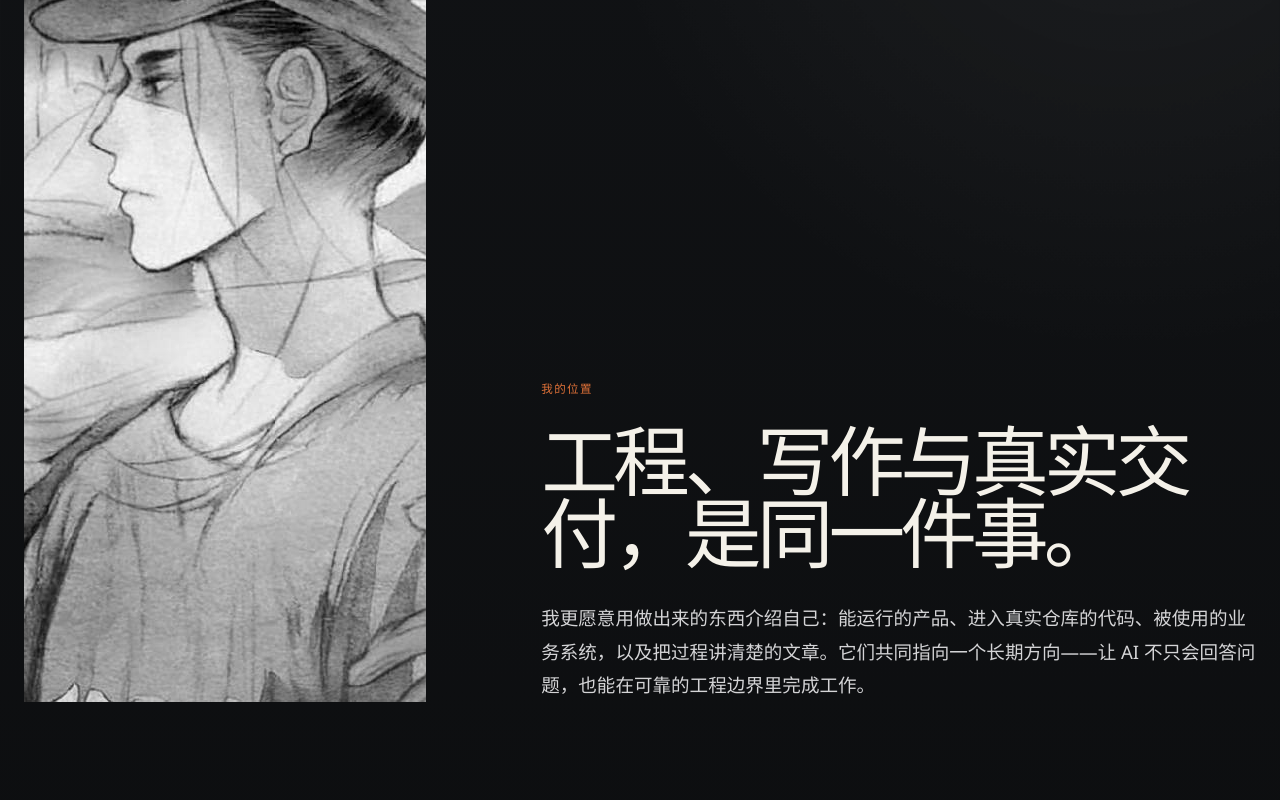
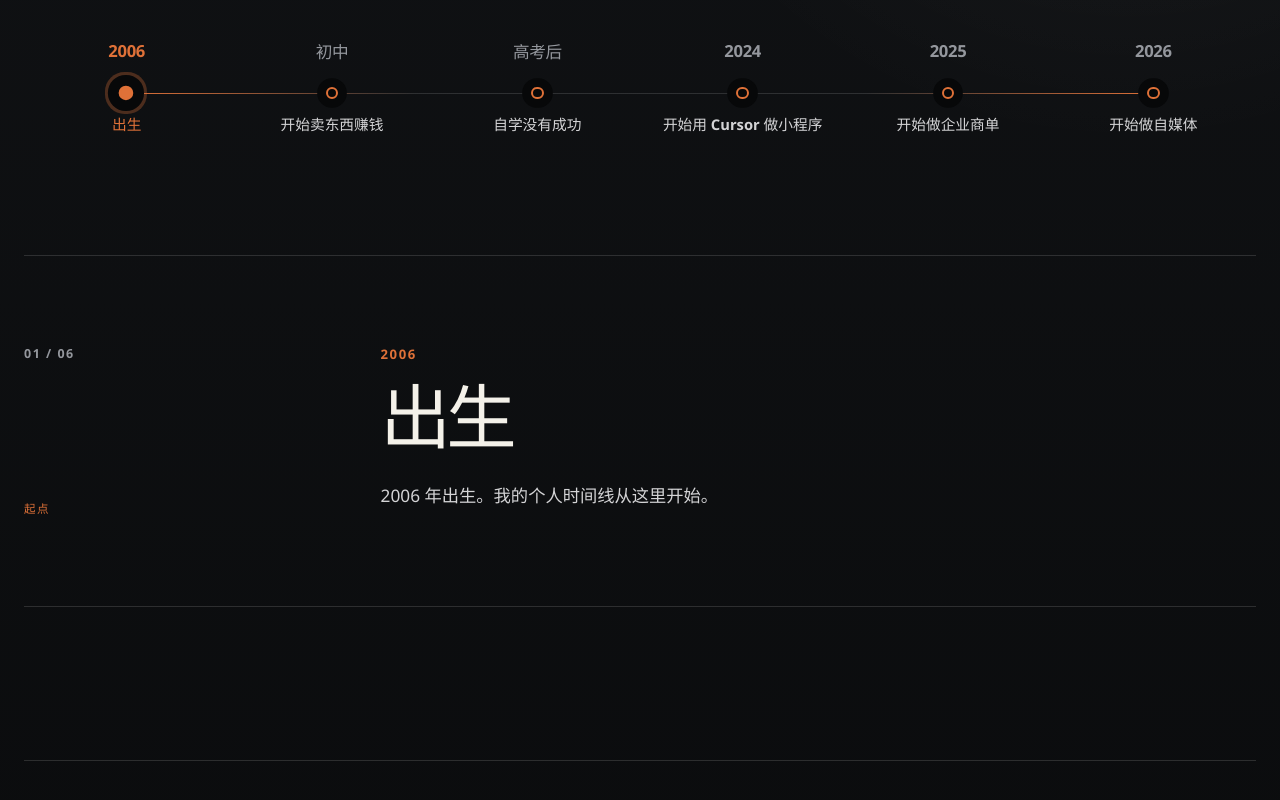
Before and after one commit to luochen211/luo-chen-com, a React (Vite) app: page /about in a window 1280 px wide. Shown: the part 1182-1982 px from the top of the page. Built offline with nearby package versions, Linux system fonts and the light colour scheme.

Commit message:
fix: remove about positioning section

```diff
--- a/src/data/siteContent.js
+++ b/src/data/siteContent.js
@@ -652,8 +652,6 @@ const requiredSections = {
     about: {
       eyebrow: '关于我 / ABOUT', range: '2006 — NOW', title: '我在把复杂问题，变成可靠交付。',
       intro: '我是落尘，2006 年出生。现在是一名 Agent Harness 工程师与全栈构建者，也持续写作、做产品，把学习过的东西留成可以被检查的公开作品。',
-      portraitAlt: '落尘的个人照片', storyEyebrow: '我的位置', storyTitle: '工程、写作与真实交付，是同一件事。',
-      storyText: '我更愿意用做出来的东西介绍自己：能运行的产品、进入真实仓库的代码、被使用的业务系统，以及把过程讲清楚的文章。它们共同指向一个长期方向——让 AI 不只会回答问题，也能在可靠的工程边界里完成工作。',
       timelineEyebrow: '个人时间线', timelineTitle: '从 2006，到正在发生的现在。', timelineHint: '选择坐标，查看对应事件',
       timeline: [
         { year: '2006', dateTime: '2006', label: '起点', title: '出生', text: '2006 年出生。我的个人时间线从这里开始。' },
@@ -689,8 +687,6 @@ const requiredSections = {
     about: {
       eyebrow: 'ABOUT', range: '2006 — NOW', title: 'I turn complex problems into reliable delivery.',
       intro: 'I am Luochen, born in 2006. I work toward Agent Harness engineering and full-stack delivery while writing, building products, and leaving what I learn as public work people can inspect.',
-      portraitAlt: 'Portrait of Luochen', storyEyebrow: 'Where I stand', storyTitle: 'Engineering, writing, and real delivery are one practice.',
-      storyText: 'I prefer to introduce myself through what I make: runnable products, code that enters real repositories, business systems people use, and writing that explains the process. Together they point toward one long-term direction—helping AI complete work inside reliable engineering boundaries.',
       timelineEyebrow: 'Personal timeline', timelineTitle: 'From 2006 to the work still unfolding.', timelineHint: 'Select a coordinate to view the event',
       timeline: [
         { year: '2006', dateTime: '2006', label: 'Beginning', title: 'Born', text: 'I was born in 2006. My personal timeline starts here.' },
--- a/src/pages/AboutPage.jsx
+++ b/src/pages/AboutPage.jsx
@@ -24,17 +24,6 @@ export default function AboutPage({ t, locale = 'zh' }) {
         <h1>{t.about.title}</h1>
         <p>{t.about.intro}</p>
       </header>
-
-      <section className="about-introduction reveal">
-        <figure className="about-portrait">
-          <img src="/头像111.jpg" alt={t.about.portraitAlt} width="940" height="938" />
-        </figure>
-        <div>
-          <p className="route-overline">{t.about.storyEyebrow}</p>
-          <h2>{t.about.storyTitle}</h2>
-          <p>{t.about.storyText}</p>
-        </div>
-      </section>
 
       <section className="about-timeline-chapter" aria-labelledby="timeline-title">
         <header className="chapter-heading editorial-heading">
--- a/src/redesign.css
+++ b/src/redesign.css
@@ -745,7 +745,7 @@ body {
   letter-spacing: 0.1em;
 }
 
-/* About is an editorial biography: portrait, trajectory, principles, then contact. */
+/* About is an editorial biography: trajectory, principles, then contact. */
 .about-hero > * {
   animation: about-rise 0.8s cubic-bezier(0.2, 0.75, 0.2, 1) both;
 }
@@ -753,34 +753,6 @@ body {
 .about-hero > h1 { animation-delay: 80ms; }
 .about-hero > p { animation-delay: 160ms; }
 .about-hero > div > span { color: var(--muted); font-size: 0.78rem; letter-spacing: 0.12em; }
-
-.about-introduction {
-  display: grid;
-  grid-template-columns: minmax(18rem, 0.72fr) minmax(0, 1.28fr);
-  align-items: end;
-  gap: clamp(3rem, 9vw, 10rem);
-  margin: clamp(7rem, 14vw, 13rem) 0;
-}
-
-.about-portrait {
-  margin: 0;
-  overflow: hidden;
-  background: var(--surface);
-}
-
-.about-portrait img {
-  display: block;
-  width: 100%;
-  aspect-ratio: 4 / 5;
-  object-fit: cover;
-  object-position: 50% 42%;
-  filter: grayscale(1) contrast(1.08);
-  transition: filter 0.7s ease, transform 0.9s cubic-bezier(0.2, 0.8, 0.2, 1);
-}
-
-.about-portrait:hover img { filter: grayscale(0.3) contrast(1.03); transform: scale(1.035); }
-.about-introduction h2 { max-width: 52rem; margin: 0; font-size: clamp(2.8rem, 6vw, 6.4rem); line-height: 0.94; letter-spacing: -0.065em; }
-.about-introduction > div > p:last-child { max-width: 46rem; margin: 2rem 0 0; color: var(--ink-soft); font-size: clamp(1.05rem, 1.45vw, 1.25rem); line-height: 1.8; }
 
 .about-timeline-chapter { padding: clamp(6rem, 12vw, 11rem) 0; border-block: 1px solid var(--line); }
 .about-timeline-chapter .chapter-heading { display: grid; grid-template-columns: minmax(10rem, 0.45fr) minmax(0, 1.55fr); align-items: start; }
@@ -1080,7 +1052,6 @@ body {
   .output-project-featured .output-project-result > p { max-height: 9rem; margin-top: 1rem; opacity: 1; }
   .output-deck { grid-template-columns: 1fr; }
   .contact-hero { grid-template-columns: 1fr; }
-  .about-introduction { grid-template-columns: minmax(14rem, 0.72fr) minmax(0, 1.28fr); gap: 3rem; }
   .about-principles { gap: 4rem; }
   .about-contact-heading { grid-template-columns: 1fr; }
 }
@@ -1154,10 +1125,8 @@ body {
   .output-project-compact:hover { padding-inline: 0.75rem; }
 
   .route-hero { min-height: 72svh; }
-  .about-introduction,
   .about-principles,
   .about-contact-lead { grid-template-columns: 1fr; }
-  .about-portrait { width: min(100%, 32rem); }
   .about-timeline-chapter .chapter-heading { grid-template-columns: 1fr; }
   .about-timeline-scroll { width: 100vw; margin-left: calc(50% - 50vw); padding-inline: 1rem; }
   .about-timeline-track { min-width: 44rem; }
```
Also changed, not shown: 1 other file (tests, documents, lock files or other folders).
